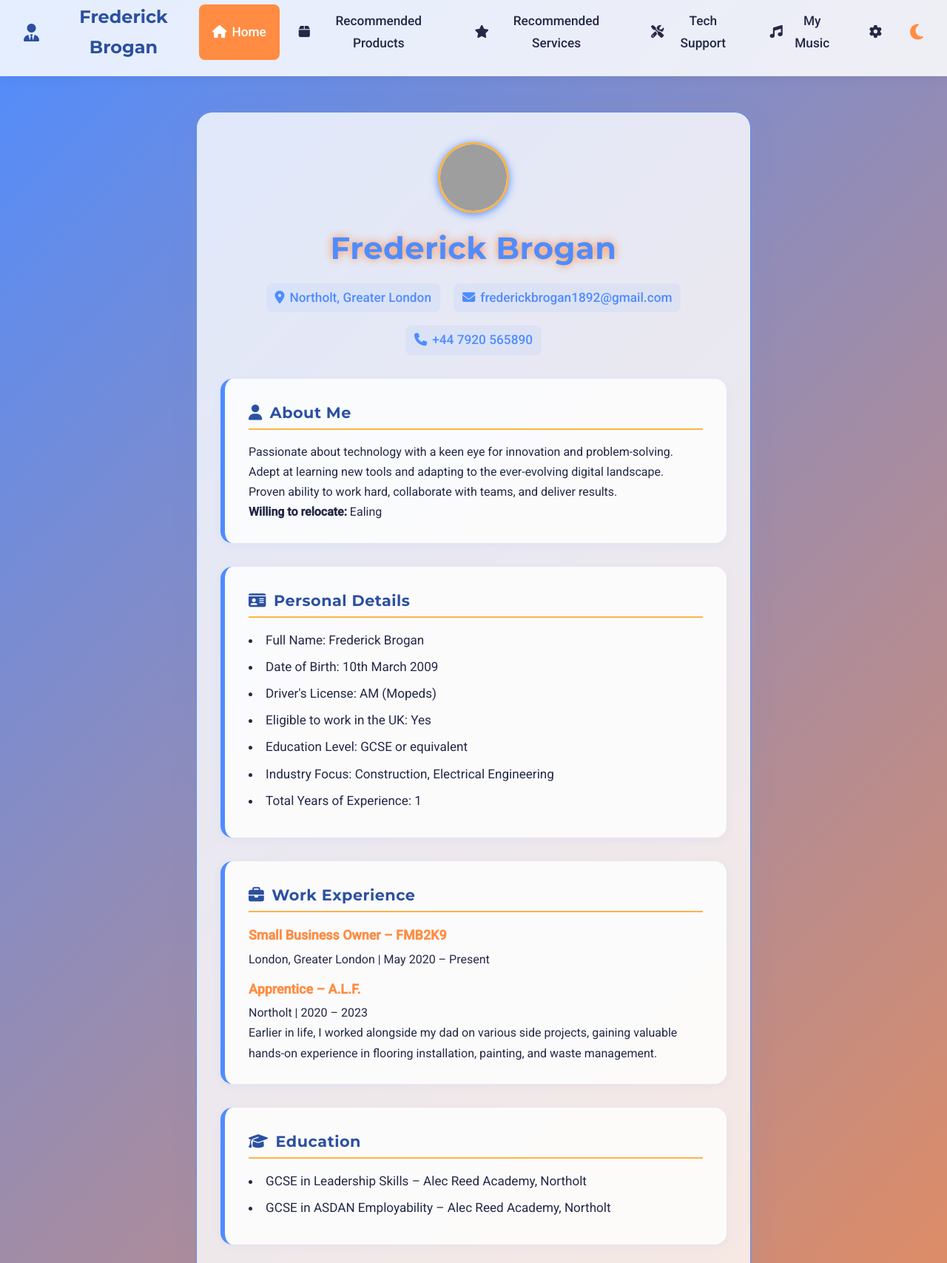
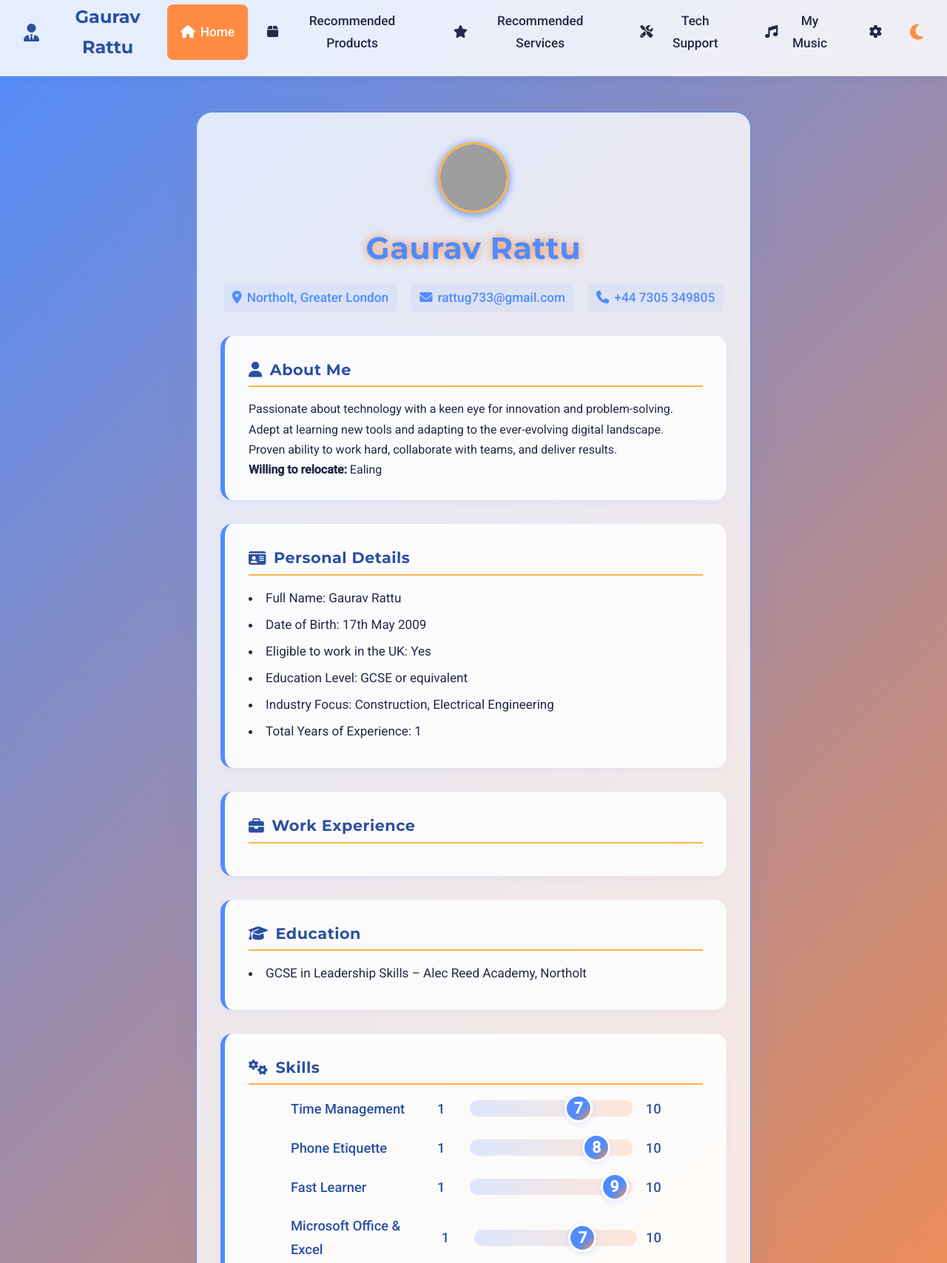
Before and after one commit to FMB2K9/Gaurav-Rai-Rattu, a plain HTML site: page index.html in a window 1280 px wide. Shown: the part 15-1722 px from the top of the page at 74% size. Drawn offline with Linux system fonts and the light colour scheme; grey boxes are pictures that could not be loaded.

Commit message:
Update index.html

```diff
--- a/index.html
+++ b/index.html
@@ -2,7 +2,7 @@
 <html lang="en">
 <head>
     <meta charset="UTF-8">
-    <title>About Frederick Brogan</title>
+    <title>About Gaurav Rattu</title>
     <link href="https://fonts.googleapis.com/css?family=Montserrat:700|Roboto:400,500&display=swap" rel="stylesheet">
     <link rel="stylesheet" href="styles.css">
     <link rel="stylesheet" href="https://cdnjs.cloudflare.com/ajax/libs/font-awesome/6.5.0/css/all.min.css">
@@ -13,7 +13,7 @@
         <div class="logo">
             <a href="index.html" style="display: flex; align-items: center; gap: 12px; text-decoration: none; color: inherit;">
                 <i class="fa-solid fa-user-tie"></i>
-                <span>Frederick Brogan</span>
+                <span>Gaurav Rattu</span>
             </a>
         </div>
         <nav>
@@ -32,16 +32,16 @@
     <div class="cv-container">
         <header>
             <div class="profile-img">
-                <img src="https://ui-avatars.com/api/?name=Frederick+Brogan&background=6f38c5&color=fff&size=128" alt="Frederick Brogan">
+                <img src="https://ui-avatars.com/api/?name=Frederick+Brogan&background=6f38c5&color=fff&size=128" alt="Gaurav Rattu">
             </div>
-            <h1>Frederick Brogan</h1>
+            <h1>Gaurav Rattu</h1>
             <div class="contact-info">
                 <a href="https://www.google.co.uk/maps/place/Northolt/@51.5440167,-0.4031283,4386m/data=!3m2!1e3!4b1!4m6!3m5!1s0x487612b35737235d:0x6ff7fbfe499a46b4!8m2!3d51.546615!4d-0.373103!16zL20vMG5ibjk?entry=ttu&g_ep=EgoyMDI1MDYyOS4wIKXMDSoASAFQAw%3D%3D"
                    target="_blank" rel="noopener">
                     <i class="fa-solid fa-location-dot"></i> Northolt, Greater London
                 </a>
-                <a href="mailto:frederickbrogan1892@gmail.com"><i class="fa-solid fa-envelope"></i> frederickbrogan1892@gmail.com</a>
-                <a href="tel:+447920565890"><i class="fa-solid fa-phone"></i> +44 7920 565890</a>
+                <a href="mailto:rattug733@gmail.com"><i class="fa-solid fa-envelope"></i> rattug733@gmail.com</a>
+                <a href="tel:+44 7305 349805"><i class="fa-solid fa-phone"></i> +44 7305 349805</a>
             </div>
         </header>
 
@@ -59,9 +59,8 @@
             <div class="section">
                 <h2><i class="fa-solid fa-id-card"></i> Personal Details</h2>
                 <ul>
-                    <li>Full Name: Frederick Brogan</li>
-                    <li>Date of Birth: 10th March 2009</li>
-                    <li>Driver's License: AM (Mopeds)</li>
+                    <li>Full Name: Gaurav Rattu</li>
+                    <li>Date of Birth: 17th May 2009</li>
                     <li>Eligible to work in the UK: Yes</li>
                     <li>Education Level: GCSE or equivalent</li>
                     <li>Industry Focus: Construction, Electrical Engineering</li>
@@ -71,23 +70,14 @@
 
             <div class="section work-experience">
                 <h2><i class="fa-solid fa-briefcase"></i> Work Experience</h2>
-                <h3>Small Business Owner – FMB2K9</h3>
-                <p>London, Greater London | May 2020 – Present</p>
 
-                <h3>Apprentice – A.L.F.</h3>
-                <p>Northolt | 2020 – 2023</p>
-
-                <p>
-                    Earlier in life, I worked alongside my dad on various side projects, gaining valuable hands-on experience
-                    in flooring installation, painting, and waste management.
-                </p>
             </div>
 
             <div class="section">
                 <h2><i class="fa-solid fa-graduation-cap"></i> Education</h2>
                 <ul>
                     <li>GCSE in Leadership Skills – Alec Reed Academy, Northolt</li>
-                    <li>GCSE in ASDAN Employability – Alec Reed Academy, Northolt</li>
+
                 </ul>
             </div>
 
@@ -138,8 +128,8 @@
         </footer>
         <div class="sub-footer">
             <p>
-                <i class="fa-solid fa-code"></i> Built with ❤️ by Frederick Brogan &mdash;
-                <a href="mailto:frederickbrogan1892@gmail.com">Contact Me</a>
+                <i class="fa-solid fa-code"></i> Built with ❤️ by FMB &mdash;
+                <a href="mailto:rattug733@gmail.com">Contact Me</a>
             </p>
         </div>
     </div>
```
